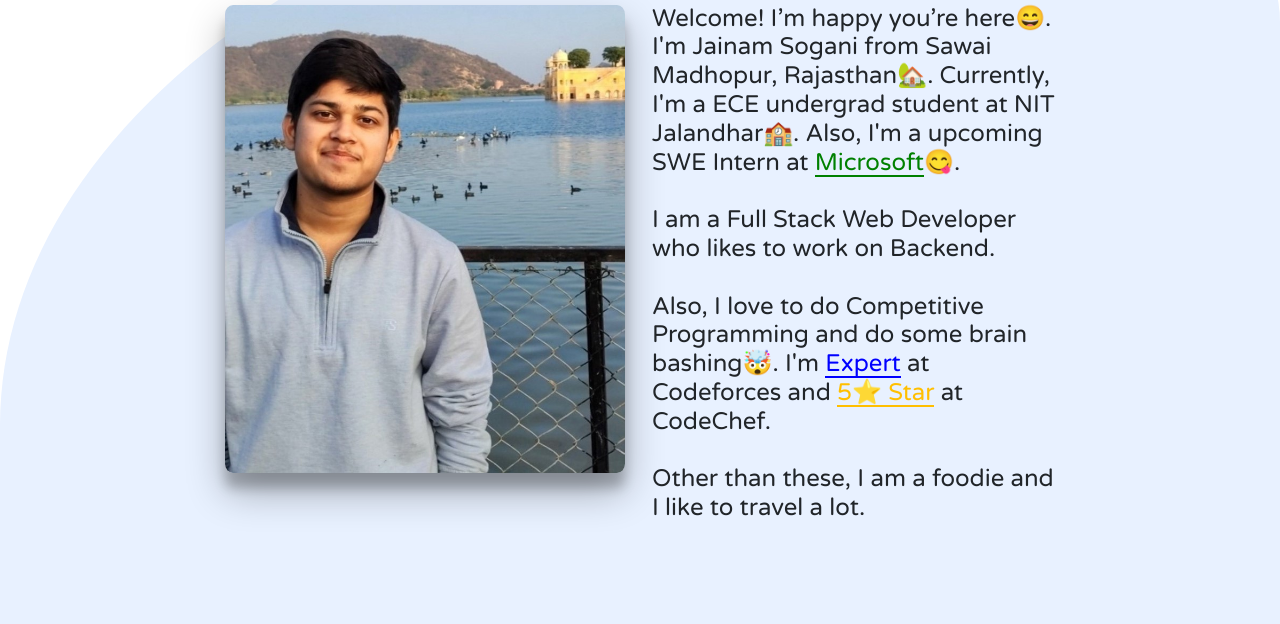
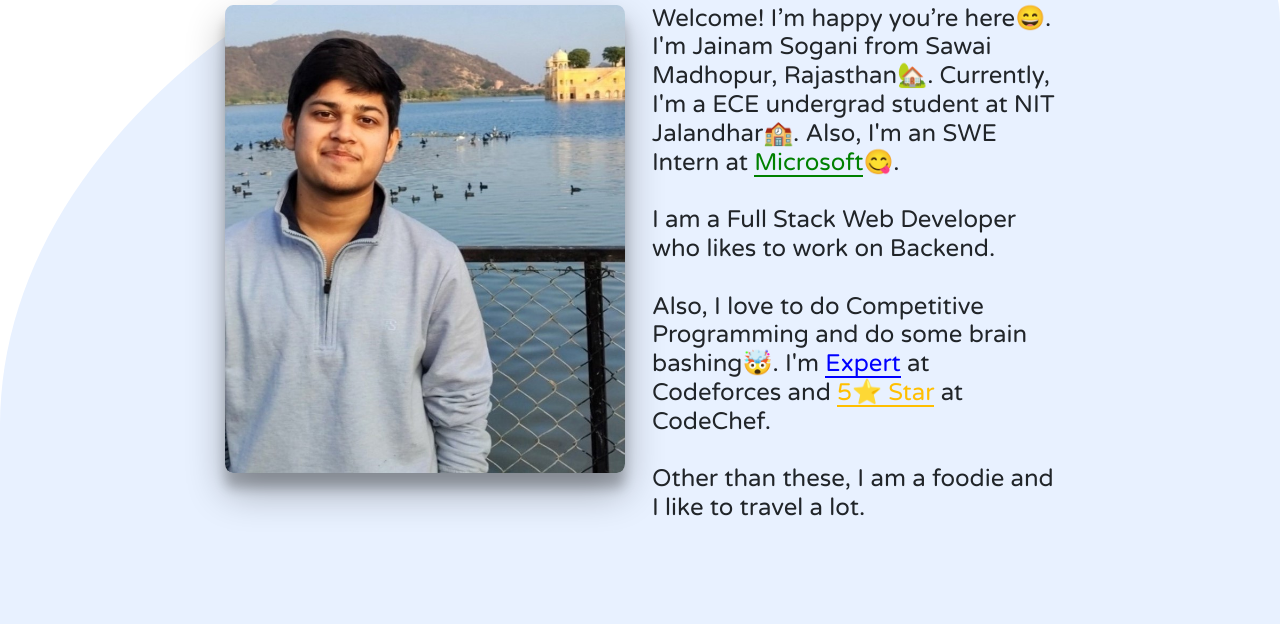
Before and after one commit to jainamsogani/jainamsogani.github.io, a plain HTML site: page index.html in a window 1280 px wide. Shown: the part 765-1389 px from the top of the page. Drawn offline with nearby package versions, Linux system fonts and the light colour scheme; a web font is replaced by a local one.

Commit message:
Upcoming Intern -> Current SWE Intern

```diff
--- a/index.html
+++ b/index.html
@@ -110,7 +110,7 @@
           <img class="mx-auto" src="images/jainam.jpg" alt="">
         </div>
         <div class="col-lg-4 container">
-          <h2>Welcome! I’m happy you’re here😄. <br> I'm Jainam Sogani from Sawai Madhopur, Rajasthan🏡. Currently, I'm a ECE undergrad student at NIT Jalandhar🏫. Also, I'm a upcoming SWE Intern at <div class="microsoft"><a href="https://www.microsoft.com/en-in" target="_blank">Microsoft</a>😋.</div><br><br> I am a Full Stack Web Developer who likes to work on Backend. <br><br> Also, I love to do Competitive Programming and do some brain bashing🤯. I'm <div class="expert"><a href="https://codeforces.com/profile/jainam_sogani" target="_blank">Expert</a> at Codeforces</div> and <div class="star"><a href="https://www.codechef.com/users/jainam_sogani" target="_blank">5⭐ Star</a> at CodeChef.</div><br><br>Other than these, I am a foodie and I like to travel a lot.</h2>
+          <h2>Welcome! I’m happy you’re here😄. <br> I'm Jainam Sogani from Sawai Madhopur, Rajasthan🏡. Currently, I'm a ECE undergrad student at NIT Jalandhar🏫. Also, I'm an SWE Intern at <div class="microsoft"><a href="https://www.microsoft.com/en-in" target="_blank">Microsoft</a>😋.</div><br><br> I am a Full Stack Web Developer who likes to work on Backend. <br><br> Also, I love to do Competitive Programming and do some brain bashing🤯. I'm <div class="expert"><a href="https://codeforces.com/profile/jainam_sogani" target="_blank">Expert</a> at Codeforces</div> and <div class="star"><a href="https://www.codechef.com/users/jainam_sogani" target="_blank">5⭐ Star</a> at CodeChef.</div><br><br>Other than these, I am a foodie and I like to travel a lot.</h2>
         </div>
         <div class="col-lg-2"></div>
       </div>
```
